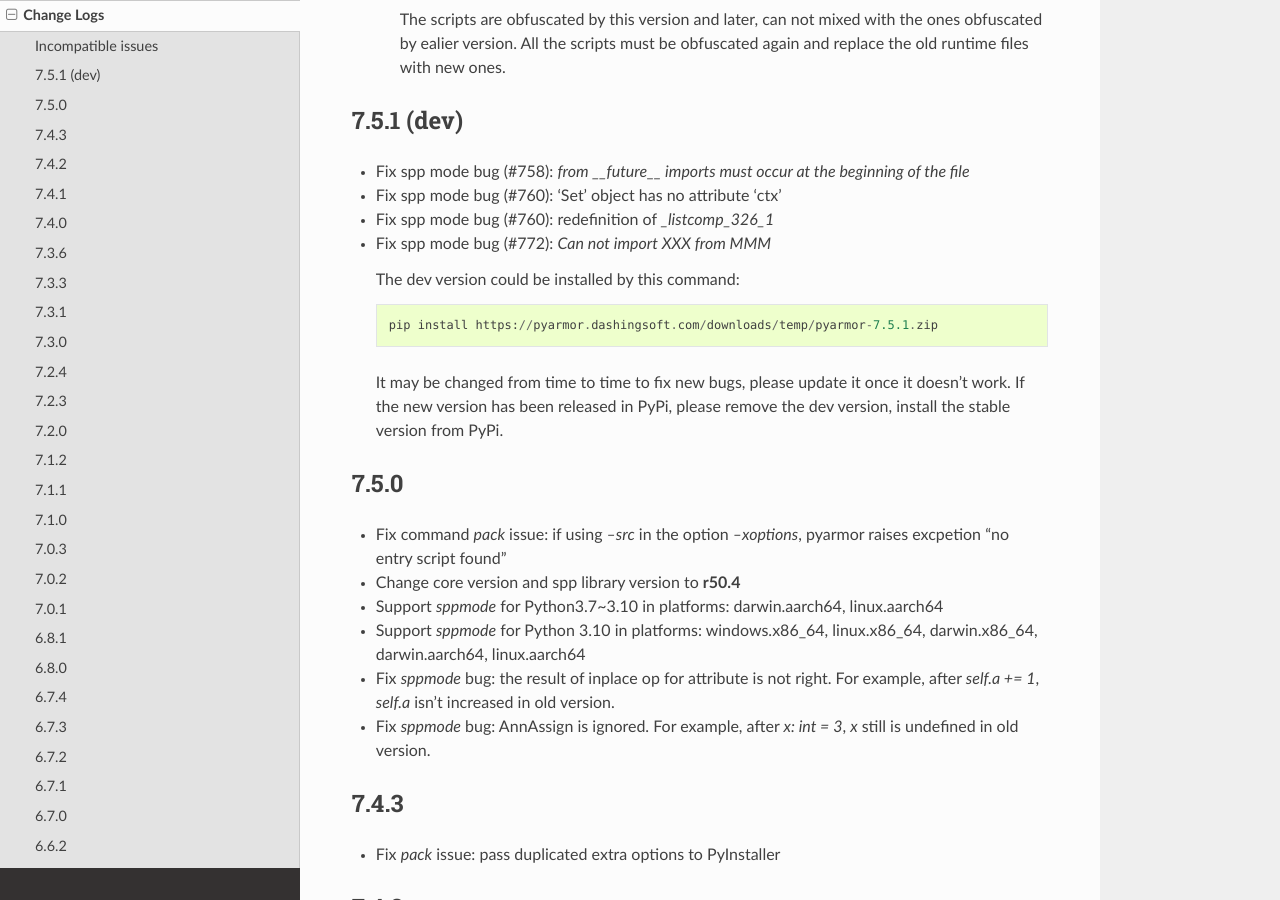
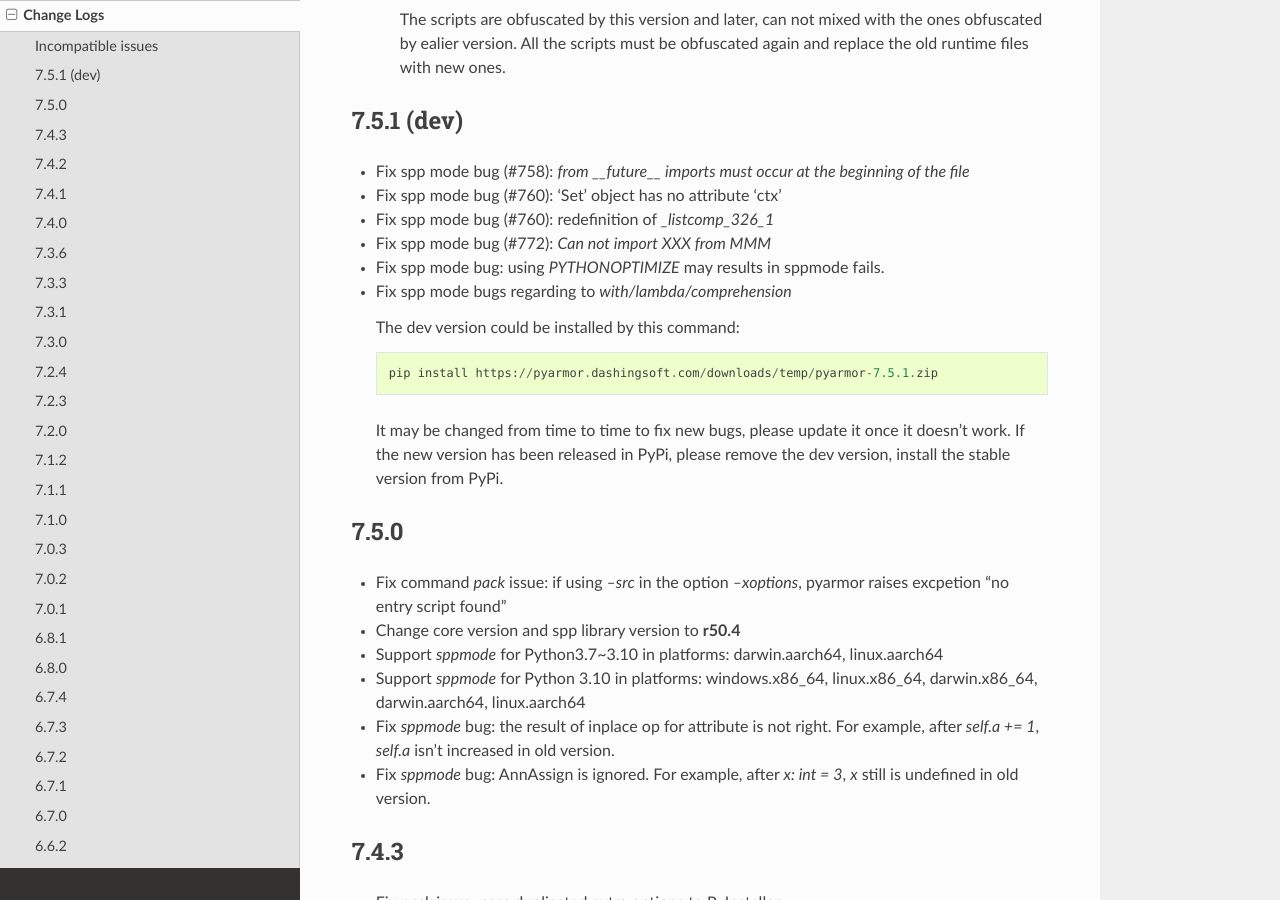
Before and after one commit to dashingsoft/pyarmor, a Sphinx documentation site: the page built from docs/change-logs.rst, in a window 1280 px wide and 900 px high, scrolled down 757 px. Built offline with Sphinx 7.4.7 and the Read the Docs theme 2.0.0, drawn with Linux system fonts in a browser that asks for light colours.

Commit message:
Add change logs

```diff
--- a/docs/change-logs.rst
+++ b/docs/change-logs.rst
@@ -45,6 +45,8 @@
 * Fix spp mode bug (#760): 'Set' object has no attribute 'ctx'
 * Fix spp mode bug (#760): redefinition of `_listcomp_326_1`
 * Fix spp mode bug (#772): `Can not import XXX from MMM`
+* Fix spp mode bug: using `PYTHONOPTIMIZE` may results in sppmode fails.
+* Fix spp mode bugs regarding to `with/lambda/comprehension`
 
   The dev version could be installed by this command::
 
```
